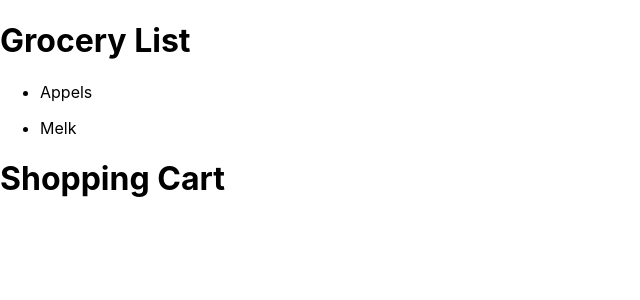
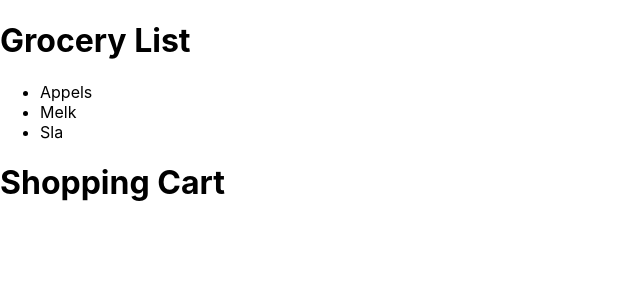
Before and after one commit to gregorvwk/my-groceries-app, a React (Create React App) app: page / in a window 1280 px wide. Shown: the top 300 px of the page, without its empty margins (0-640 px from the left). Built offline with nearby package versions, Linux system fonts and the light colour scheme.

Commit message:
// no more functional components // onClick not working

```diff
--- a/src/components/Container.js
+++ b/src/components/Container.js
@@ -3,12 +3,13 @@ import GroceryList from "./GroceryList"
 import ShoppingCart from "./ShoppingCart"
 
 class Container extends Component {
-    constructor(props){
-        super(props)
+    constructor(){
+        super()
         this.state = {
             groceryListItems: [
                 {id: 1, title: "Appels"},
-                {id: 2, title: "Melk"}
+                {id: 2, title: "Melk"},
+                {id: 3, title: "Sla"}
             ],
             shoppingListItems: []
         }
@@ -17,47 +18,16 @@ class Container extends Component {
 
 
     handleClickGroceryItem(idItem) {
-        const groceryToCart = this.state.groceryListItems.map(item => {
-            if(item.id === idItem){
-                if(this.state.shoppingListItems === []){
-                    this.setState({shoppingListItems: [item]})
-                }else {
-                    this.setState(prevState => ({shoppingListItems: [...prevState.shoppingListItems, item]}))
-                }
-                // const newArray = this.state.groceryListItems.filter(items => items !== item)
-
-                // const updateGroceryList = this.state.groceryListItems.indexOf(item)
-                // const newArray = this.state.groceryListItems.splice(updateGroceryList, 1)
-                let newArray = this.state.groceryListItems
-                newArray.splice(0, 1)
-                console.log(newArray)
-                this.setState({groceryListItems: newArray})
-            }
-        })
-
-        console.log(this.state.shoppingListItems)
-        return groceryToCart
+        console.log("click" + idItem)
     }
 
     render() {
-        const groceryItems =
-        this.state.groceryListItems.map(item => <GroceryList
-            id={item.id}
-            title={item.title}
-            handleClickGroceryItem={this.handleClickGroceryItem}
-        />)
-        const shoppingCartItems =
-        this.state.shoppingListItems.map(item => <ShoppingCart
-            id={item.id}
-            title={item.title}
-        />)
-
     return(
         <div>
             <h1>Grocery List</h1>
-            {groceryItems}
+            <GroceryList item={this.state.groceryListItems} handleClick={this.handleClickGroceryItem} />
             <h1>Shopping Cart</h1>
-            {shoppingCartItems}
+            <ShoppingCart item={this.state.shoppingListItems} />
         </div>
         )
     }
--- a/src/components/GroceryList.js
+++ b/src/components/GroceryList.js
@@ -1,22 +1,13 @@
-import React, { Component } from "react"
+import React from "react"
 import List from "./List"
 
-class GroceryList extends Component {
-constructor(props){
-    super(props)
-    this.state = {id: props.id, title: props.title, handleClickGroceryItem: props.handleClickGroceryItem}
-}
-    render(){
+function GroceryList(props){
+
         return (
             <div>
-                <List
-                id={this.state.id}
-                handleClickGroceryItem={this.state.handleClickGroceryItem}
-                title={this.state.title}
-            />
+                <List item={props} />
             </div>
         )
-        }
 }
 
 export default GroceryList
--- a/src/components/List.js
+++ b/src/components/List.js
@@ -1,23 +1,14 @@
-import React, { Component } from "react"
+import React from "react"
 import ListItem from "./ListItem"
 
-class List extends Component {
-    constructor(props) {
-        super(props)
-        this.state = {id: props.id, title: props.title, handleClickGroceryItem: props.handleClickGroceryItem}
-
-    }
-    render() {
-        return(
-            <ul>
-                <ListItem
-                    id={this.state.id}
-                    handleClickGroceryItem={this.state.handleClickGroceryItem}
-                    title={this.state.title}
-                />
-            </ul>
-        )
-    }
+function List(props) {
+const item = props.item.item
+const itemsSeperate = item.map(element => <ListItem key={element.id} item={element} />)
+    return(
+        <ul>
+            {itemsSeperate}
+        </ul>
+    )
 }
 
 export default List
--- a/src/components/ListItem.js
+++ b/src/components/ListItem.js
@@ -1,22 +1,18 @@
-import React, { Component } from "react"
+import React from "react"
 
-class ListItem extends Component {
-    constructor(props){
-    super(props)
-    this.state = {id: props.id, title: props.title, handleClickGroceryItem: props.handleClickGroceryItem}
-    }
-    render(){
+function ListItem(props){
+
         return(
     <li
-        key={this.state.id}
+        key={props.item.id}
         className="list-item"
-        onClick={() => this.state.handleClickGroceryItem(this.state.id)}
-        title={this.state.title}
+        onClick={() => props.item.handleClickGroceryItem(props.item.id)}
+        title={props.item.title}
     >
-        {this.state.title}
+        {props.item.title}
     </li>
         )
-    }
+
 }
 
 export default ListItem
--- a/src/components/ShoppingCart.js
+++ b/src/components/ShoppingCart.js
@@ -1,22 +1,17 @@
-import React, { Component } from "react"
-import List from "./List"
+import React from "react"
+// import List from "./List"
 
-class ShoppingCart extends Component {
-    constructor(props) {
-        super(props)
-        this.state = {id: props.id, title: props.title}
+function ShoppingCart(){
 
-    }
-    render(){
     return (
         <div>
-            <List
+            {/* <List
             id={this.state.id}
-            title={this.state.title}
-            />
+            title={this.state.title} */}
+            {/* /> */}
         </div>
     )
 }
-}
+
 
 export default ShoppingCart
```
